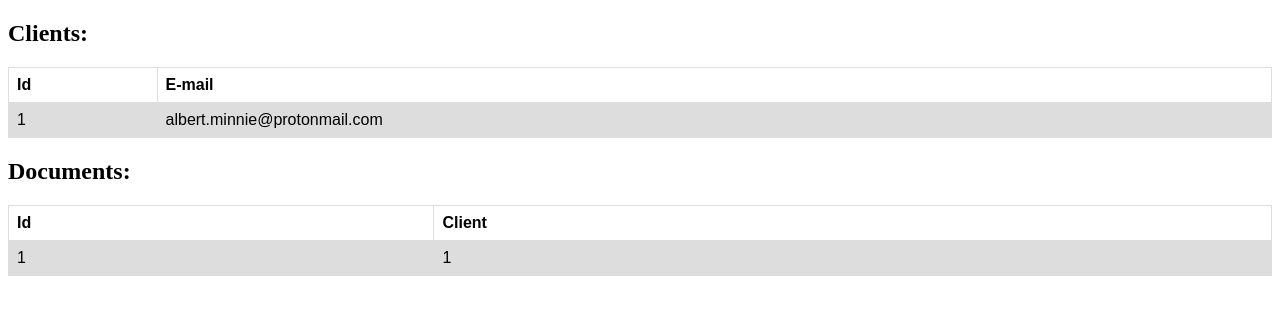
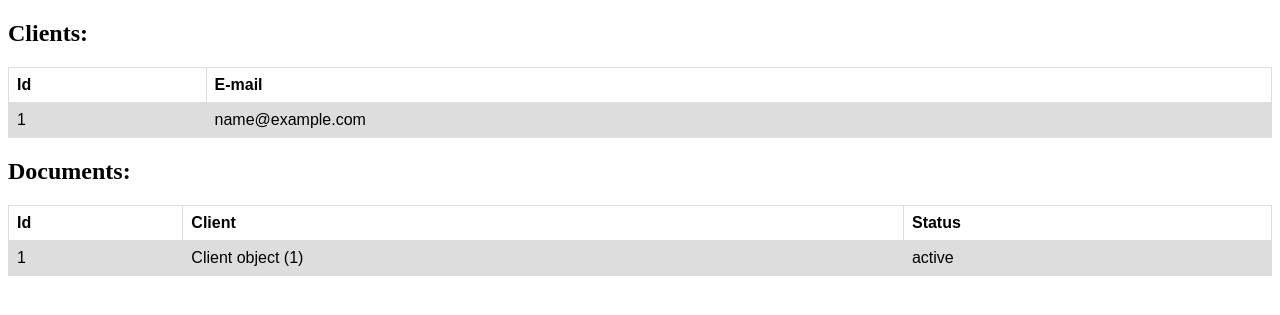
Before and after one commit to trebla64/django-app-ff, a Django app: page /clientmanager/ in a window 1280 px wide. Shown: the top 315 px of the page. Run offline with Django 3.2, Linux system fonts and the light colour scheme; tables that the repository leaves empty hold one stand-in row (values such as "Sample post").

Commit message:
add status field

```diff
--- a/clientmanager/models.py
+++ b/clientmanager/models.py
@@ -1,9 +1,12 @@
 from django.db import models
 from django.contrib.auth.models import User
+
 
 class Client(models.Model):
     manager = models.ForeignKey(User, on_delete=models.CASCADE)
     email = models.CharField(max_length=200)
 
+
 class Document(models.Model):
     client = models.ForeignKey(Client, on_delete=models.CASCADE)
+    status = models.CharField(max_length=64, default='pending')
--- a/clientmanager/templates/test.html
+++ b/clientmanager/templates/test.html
@@ -37,21 +37,18 @@
     </table>
 
     <h2>Documents:</h2>
-    <!-- <ul>
-      {% for doc in documents %}
-      <li>{{ doc.client }}</li>
-      {% endfor %}
-    </ul> -->
 
     <table>
       <tr>
         <th>Id</th>
         <th>Client</th>
+        <th>Status</th>
       </tr>
       {% for doc in documents %}
       <tr>
         <td>{{ doc.id }}</td>
         <td>{{ doc.client }}</td>
+        <td>{{ doc.status }}</td>
       </tr>
       {% endfor %}
     </table>
--- a/clientmanager/views.py
+++ b/clientmanager/views.py
@@ -1,9 +1,10 @@
 from django.http import HttpResponse
 from django.shortcuts import render
+from clientmanager.models import Client, Document
 
 
 def index(request):
-    # return HttpResponse("Hello, world. You're at the polls index.")
-    context = {'clients': [
-        {'id': 1, 'email': 'albert.minnie@protonmail.com'}], 'documents': [{'id': 1, 'client': 1}]}
+    clients = Client.objects.all()
+    documents = Document.objects.all()
+    context = {'clients': clients, 'documents': documents}
     return render(request, 'test.html', context)
```
Also changed, not shown: clientmanager/migrations/0003_document_status.py (added).
